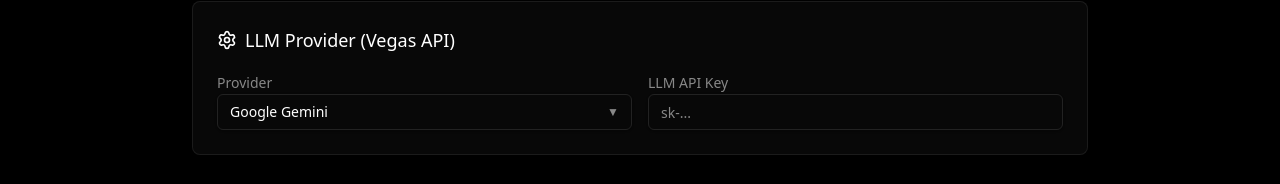
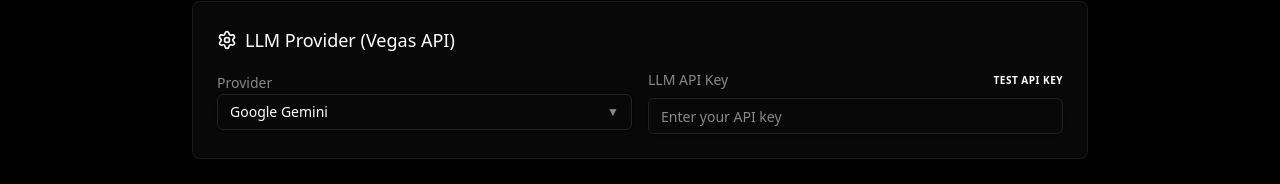
Before and after one commit to Krshs90/ForgeFlow, a Next.js app: page / in a window 1280 px wide. Shown: the part 485-669 px from the top of the page. Built offline with nearby package versions, Linux system fonts and the light colour scheme.

Commit message:
feat: add Test API Key feature and fix Gemini API version stability

```diff
--- /dev/null
+++ b/src/app/api/test-llm/route.ts
@@ -0,0 +1,23 @@
+import { NextResponse } from "next/server";
+import { testLLMConnection } from "@/lib/llm";
+
+export async function POST(request: Request) {
+    try {
+        const body = await request.json();
+        const { provider, apiKey } = body;
+
+        if (!provider || !apiKey) {
+            return NextResponse.json({ error: "Missing provider or API key" }, { status: 400 });
+        }
+
+        const success = await testLLMConnection(provider, apiKey);
+
+        if (success) {
+            return NextResponse.json({ message: "Key validated successfully!" });
+        } else {
+            return NextResponse.json({ error: "Validation failed. API connected but returned unexpected response." }, { status: 500 });
+        }
+    } catch (error: any) {
+        return NextResponse.json({ error: error.message }, { status: 500 });
+    }
+}
--- a/src/app/page.tsx
+++ b/src/app/page.tsx
@@ -8,6 +8,11 @@
   const [isGenerating, setIsGenerating] = useState(false);
   const [generationLog, setGenerationLog] = useState<string[]>([]);
   const [isDone, setIsDone] = useState(false);
+  const [testStatus, setTestStatus] = useState<{ loading: boolean; error: string | null; success: string | null }>({
+    loading: false,
+    error: null,
+    success: null
+  });
 
   // Dropdown state
   const [dropdownOpen, setDropdownOpen] = useState(false);
@@ -59,6 +64,29 @@
     // Save to local storage
     const configToSave = { ...newFormData, jiraTicket: "" };
     localStorage.setItem("forgeflowConfig", JSON.stringify(configToSave));
+  };
+
+  const handleTestLLMKey = async () => {
+    if (!formData.llmApiKey) {
+      alert("Please enter an API key first.");
+      return;
+    }
+    setTestStatus({ loading: true, error: null, success: null });
+    try {
+      const response = await fetch("/api/test-llm", {
+        method: "POST",
+        headers: { "Content-Type": "application/json" },
+        body: JSON.stringify({
+          provider: formData.llmProvider,
+          apiKey: formData.llmApiKey,
+        }),
+      });
+      const data = await response.json();
+      if (!response.ok) throw new Error(data.error || "Test failed");
+      setTestStatus({ loading: false, error: null, success: data.message });
+    } catch (error: any) {
+      setTestStatus({ loading: false, error: error.message, success: null });
+    }
   };
 
   const handleGenerate = async () => {
@@ -276,15 +304,34 @@
                   )}
                 </div>
                 <div className="space-y-2">
-                  <label className="text-sm font-medium text-muted-foreground">LLM API Key</label>
+                  <div className="flex items-center justify-between">
+                    <label className="text-sm font-medium text-muted-foreground">LLM API Key</label>
+                    <button
+                      onClick={handleTestLLMKey}
+                      disabled={testStatus.loading}
+                      className="text-[10px] uppercase tracking-wider font-bold text-primary hover:text-white transition-colors disabled:opacity-50"
+                    >
+                      {testStatus.loading ? "Testing..." : "Test API Key"}
+                    </button>
+                  </div>
                   <input
                     type="password"
                     name="llmApiKey"
                     value={formData.llmApiKey}
                     onChange={handleInputChange}
-                    placeholder="sk-..."
+                    placeholder="Enter your API key"
                     className="vercel-input"
                   />
+                  {testStatus.error && (
+                    <p className="text-[10px] text-red-500 mt-1 animate-in flex items-center gap-1">
+                      <AlertCircle className="w-2 h-2" /> {testStatus.error}
+                    </p>
+                  )}
+                  {testStatus.success && (
+                    <p className="text-[10px] text-green-500 mt-1 animate-in flex items-center gap-1">
+                      <CheckCircle2 className="w-2 h-2" /> {testStatus.success}
+                    </p>
+                  )}
                 </div>
               </div>
             </div>
--- a/src/lib/llm.ts
+++ b/src/lib/llm.ts
@@ -4,6 +4,8 @@
     const headers: Record<string, string> = {
         "Content-Type": "application/json",
     };
+
+    let errorBody = "";
 
     try {
         if (provider === "chatgpt") {
@@ -16,7 +18,10 @@
                     messages: [{ role: "user", content: prompt }]
                 })
             });
-            if (!res.ok) throw new Error(await res.text());
+            if (!res.ok) {
+                errorBody = await res.text();
+                throw new Error(`OpenAI Error: ${res.status} ${res.statusText} - ${errorBody}`);
+            }
             const data = await res.json();
             return data.choices[0].message.content;
         }
@@ -32,12 +37,16 @@
                     messages: [{ role: "user", content: prompt }]
                 })
             });
-            if (!res.ok) throw new Error(await res.text());
+            if (!res.ok) {
+                errorBody = await res.text();
+                throw new Error(`Anthropic Error: ${res.status} ${res.statusText} - ${errorBody}`);
+            }
             const data = await res.json();
             return data.content[0].text;
         }
         else if (provider === "gemini") {
-            const url = `https://generativelanguage.googleapis.com/v1beta/models/gemini-1.5-flash:generateContent?key=${apiKey}`;
+            // Using v1 as it is more stable than v1beta for some regions
+            const url = `https://generativelanguage.googleapis.com/v1/models/gemini-1.5-flash:generateContent?key=${apiKey}`;
             const res = await fetch(url, {
                 method: "POST",
                 headers,
@@ -45,16 +54,28 @@
                     contents: [{ parts: [{ text: prompt }] }]
                 })
             });
-            if (!res.ok) throw new Error(await res.text());
+            if (!res.ok) {
+                errorBody = await res.text();
+                throw new Error(`Gemini Error: ${res.status} ${res.statusText} - ${errorBody}`);
+            }
             const data = await res.json();
+            if (!data.candidates || data.candidates.length === 0) {
+                throw new Error(`Gemini Error: No candidates returned. Safety filters might have blocked the response.`);
+            }
             return data.candidates[0].content.parts[0].text;
         }
     } catch (error: any) {
         console.error(`[LLM Error] Provider ${provider} failed:`, error.message);
-        throw new Error(`LLM Error (${provider}): API returned failure. Please check your API key and try again.`);
+        throw new Error(`LLM Error (${provider}): ${error.message}`);
     }
 
     throw new Error(`Unknown LLM provider: ${provider}`);
+}
+
+export async function testLLMConnection(provider: string, apiKey: string) {
+    const prompt = "Respond with exactly one word: 'READY'";
+    const response = await callVegasLLM(provider, apiKey, prompt);
+    return response.trim().toUpperCase().includes("READY");
 }
 
 export async function extractGitReposFromJira(provider: string, apiKey: string, description: string) {
@@ -73,8 +94,8 @@
     // Regex to extract urls after REPO:
     const repoMatches = response.match(/REPO:\s*(https?:\/\/[^\s]+)/gi) || [];
     const urls = repoMatches
-        .map(r => r.replace(/REPO:\s*/i, "").trim())
-        .filter(url => url !== "NONE" && url.length > 5);
+        .map((r: string) => r.replace(/REPO:\s*/i, "").trim())
+        .filter((url: string) => url !== "NONE" && url.length > 5);
 
     // Extract purpose and BDD from live response
     const purposeMatch = response.match(/PURPOSE DO NOT REMOVE:\s*([\s\S]*?)(?=\nBDD DO NOT REMOVE:|$)/i);
```
